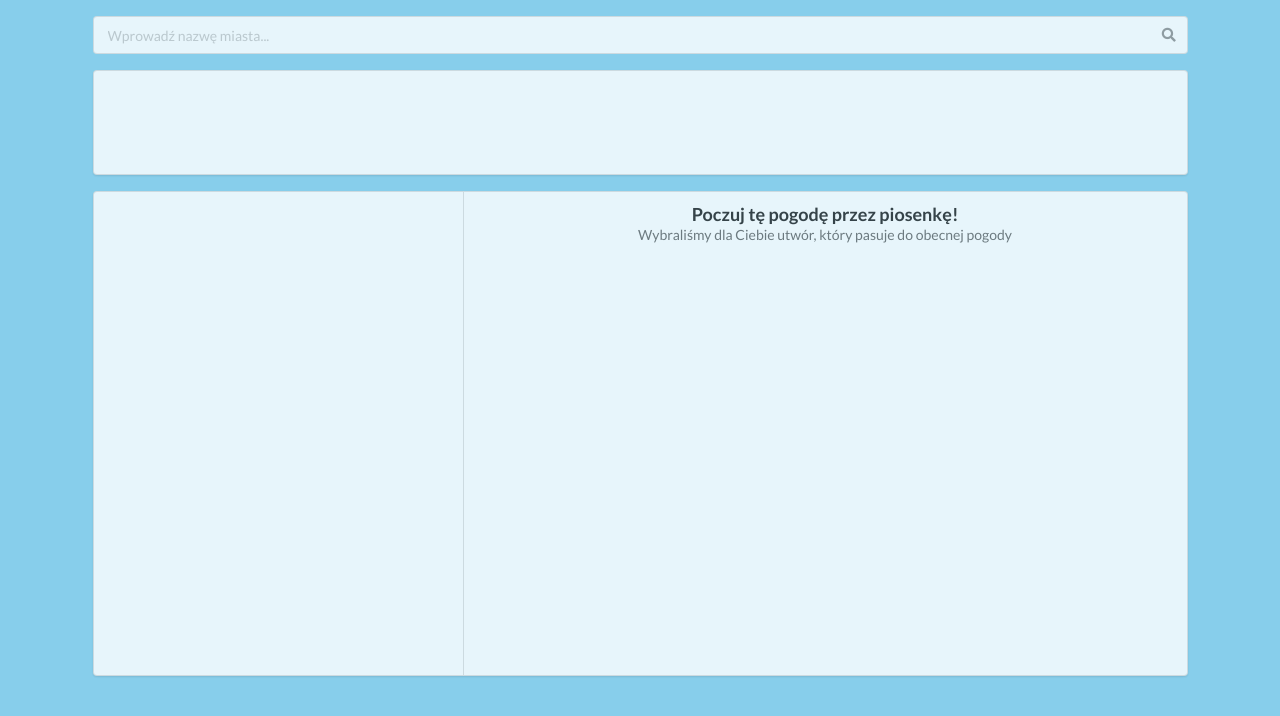
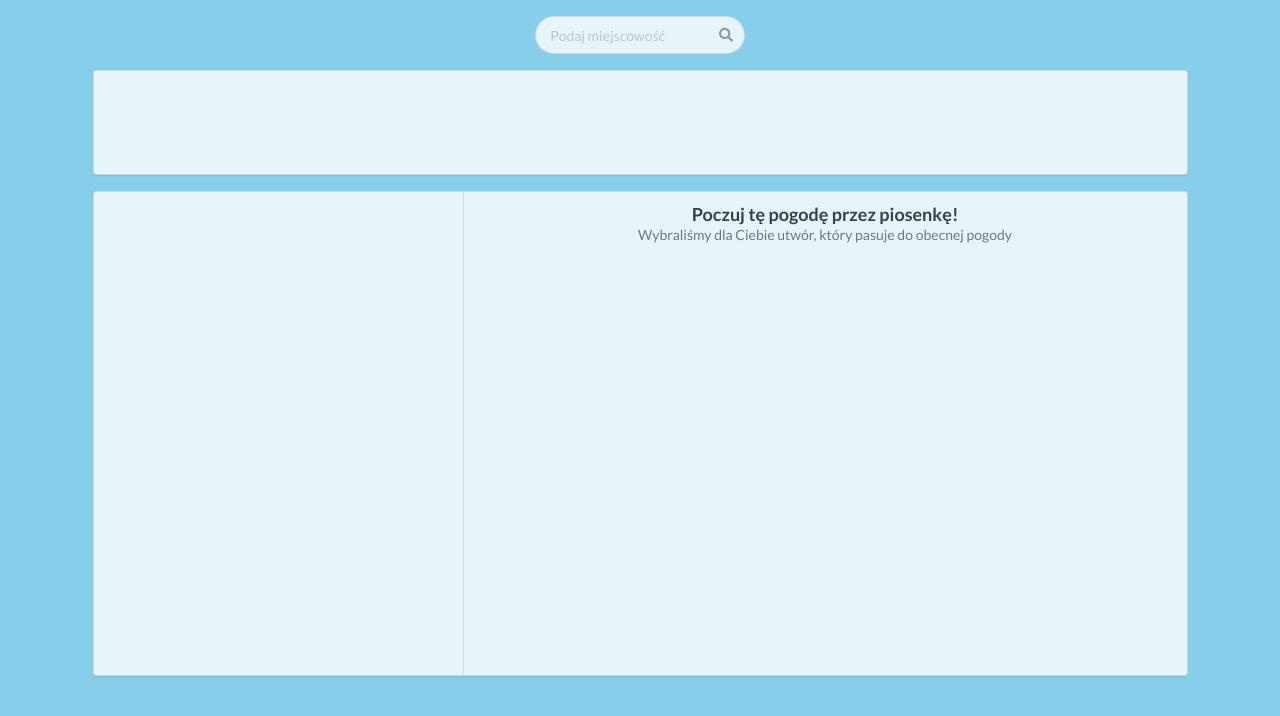
Before and after one commit to CaptainObjective/cc.PogodnaApka, a website built with webpack: page index.html in a window 1280 px wide. Built offline with nearby package versions, Linux system fonts and the light colour scheme; no server answers.

Commit message:
search bar / hint sketch feature

```diff
--- a/index.html
+++ b/index.html
@@ -15,17 +15,25 @@
         <video autoplay loop id="video-background" muted plays-inline>
         </video>
 
-        <div id="search" class="ui fluid icon input">
-            <input type="text" placeholder="Wprowadź nazwę miasta...">
+        <!-- <div id="search" class="ui fluid icon input">
+            <input class="prompt" type="text" placeholder="Wprowadź nazwę miasta...">
             <i id="loupe" class="search icon"></i>
         </div>
 
+         -->
+
+
+        <div id="search" class="ui search">
+            <div class="ui icon input">
+                <input class="prompt" type="text" placeholder="Podaj miejscowość">
+                <i class="search icon"></i>
+            </div>
+        </div>
         <div id="results" class="ui segment content">
             <img id="icon"></img>
             <h1 id="mainbar" class="ui header"></h1>
 
         </div>
-
 
 
         <div id="details" class="ui horizontal segments content ">
```
